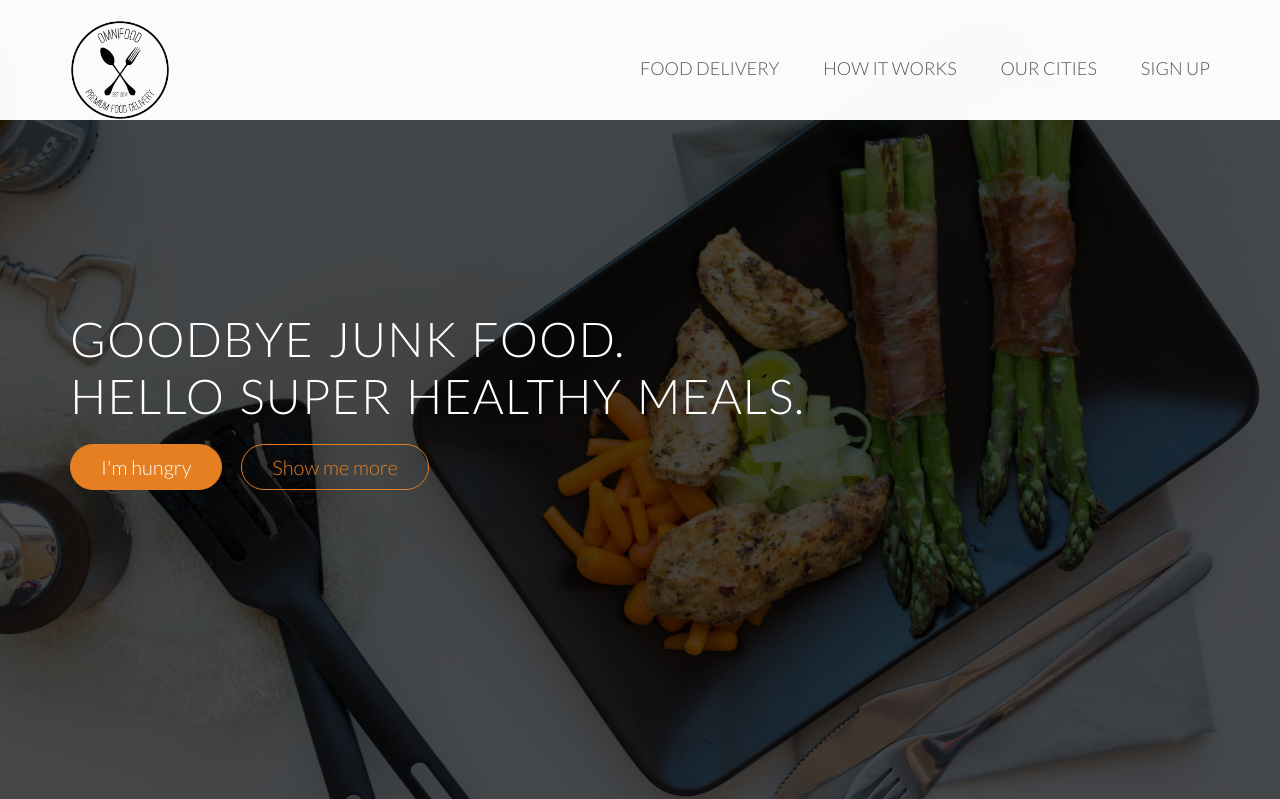
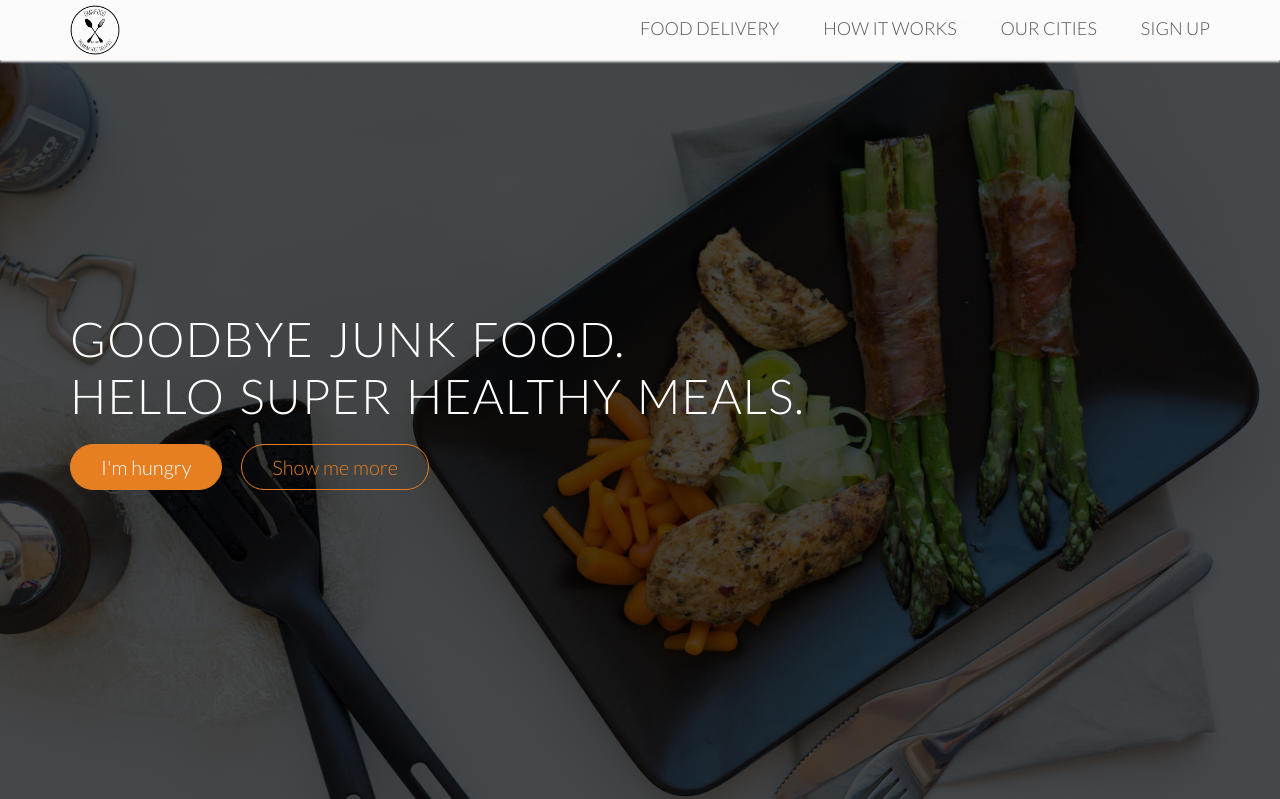
Before and after one commit to aguado-romina/HTML5-CSS3, a PHP site: page / in a window 1280 px wide. Shown: the top 799 px of the page. Run offline with PHP 8.4, Linux system fonts and the light colour scheme; style sheets or scripts are compiled from the project's sources; some libraries are stand-ins or nearby versions; some web fonts are replaced.

Commit message:
Building a “sticky” navigation - Part 1

```diff
--- a/resources/css/style.css
+++ b/resources/css/style.css
@@ -208,8 +208,7 @@ header {
   transform: translate(-50%, -50%);
 }
 
-.logo,
-.logo-black {
+.logo {
   height: 100px;
   width: auto;
   float: left;
@@ -218,6 +217,10 @@ header {
 
 .logo-black {
   display: none;
+  height: 50px;
+  width: auto;
+  float: left;
+  margin: 5px 0;
 }
 
 /* MAIN NAV */
@@ -225,12 +228,12 @@ header {
 .main-nav {
   float: right;
   list-style: none;
+  margin-top: 55px;
 }
 
 .main-nav li {
   display: inline-block;
   margin-left: 40px;
-  margin-top: 55px;
 }
 
 .main-nav li a:link,
@@ -257,11 +260,16 @@ header {
   left: 0;
   width: 100%;
   background-color: rgba(255, 255, 255, 0.98);
+  box-shadow: 0 2px 2px #efefef;
+}
+
+.main-nav {
+  margin-top: 15px;
 }
 
 .sticky .main-nav li a:link,
 .sticky .main-nav li a:visited {
-  padding: 8px 0px;
+  padding: 16px 0px;
   color: #555;
 }
 
```
